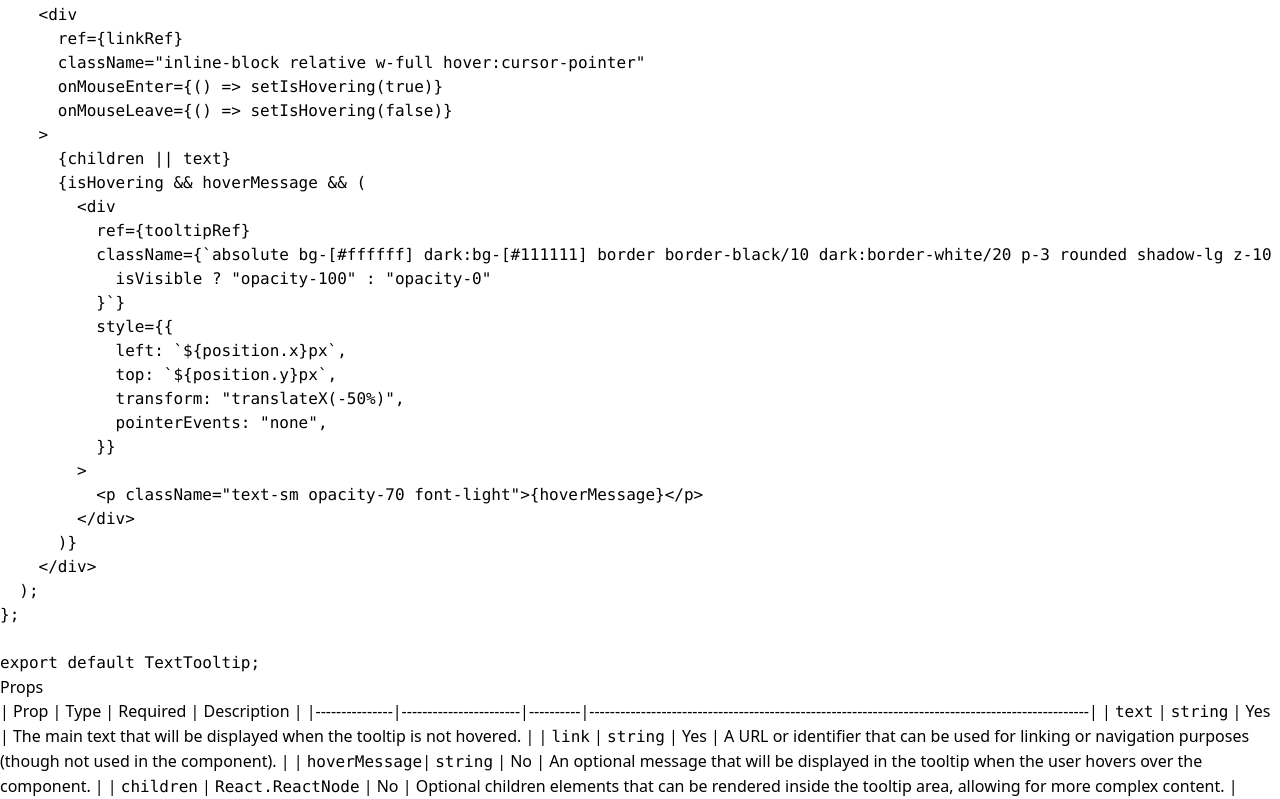
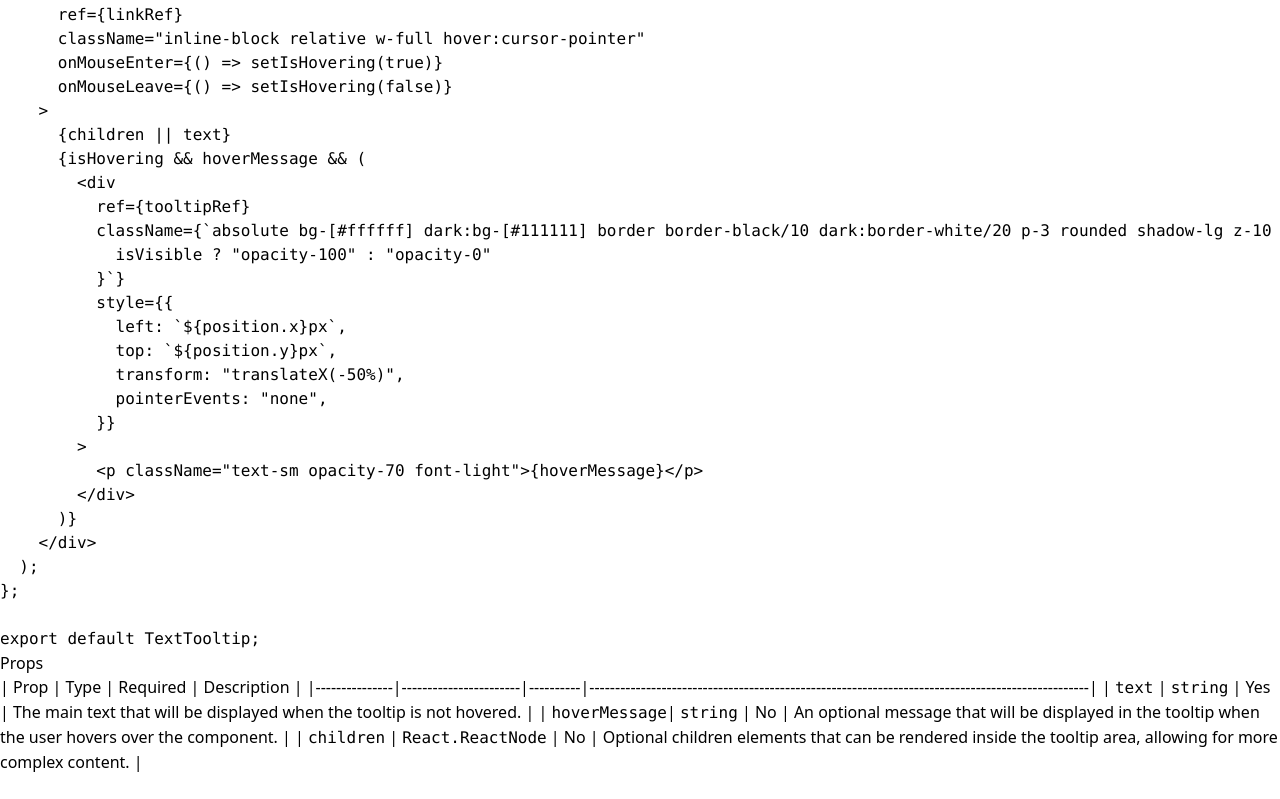
Before and after one commit to GopalVerma1303/GopxWebUI, a Next.js app in the folder apps/website/: page /components/tooltips/text-tooltip in a window 1280 px wide. Shown: the part 3575-4374 px from the top of the page. After the commit the page ends 4349 px from the top, so only its background shows below. Built offline with nearby package versions, Linux system fonts and the light colour scheme.

Commit message:
fix: link props removed from Texttooltip

```diff
--- a/apps/website/components/TextTooltip.tsx
+++ b/apps/website/components/TextTooltip.tsx
@@ -2,14 +2,12 @@ import React, { useState, useRef, useEffect } from "react";
 
 type TextTooltipProps = {
   text: string;
-  link: string;
   hoverMessage?: string;
   children?: React.ReactNode;
 };
 
 const TextTooltip: React.FC<TextTooltipProps> = ({
   text,
-  link,
   hoverMessage,
   children,
 }) => {
--- a/apps/website/pages/components/tooltips/text-tooltip.mdx
+++ b/apps/website/pages/components/tooltips/text-tooltip.mdx
@@ -112,7 +112,6 @@ import React, { useState, useRef, useEffect } from "react";
 
 type TextTooltipProps = {
   text: string;
-  link: string;
   hoverMessage?: string;
   children?: React.ReactNode;
 };
@@ -192,6 +191,5 @@ export default TextTooltip;
 | Prop          | Type                  | Required | Description                                                                                     |
 |---------------|-----------------------|----------|-------------------------------------------------------------------------------------------------|
 | `text`        | `string`              | Yes      | The main text that will be displayed when the tooltip is not hovered.                          |
-| `link`        | `string`              | Yes      | A URL or identifier that can be used for linking or navigation purposes (though not used in the component). |
 | `hoverMessage`| `string`              | No       | An optional message that will be displayed in the tooltip when the user hovers over the component. |
 | `children`    | `React.ReactNode`     | No       | Optional children elements that can be rendered inside the tooltip area, allowing for more complex content. |
```
